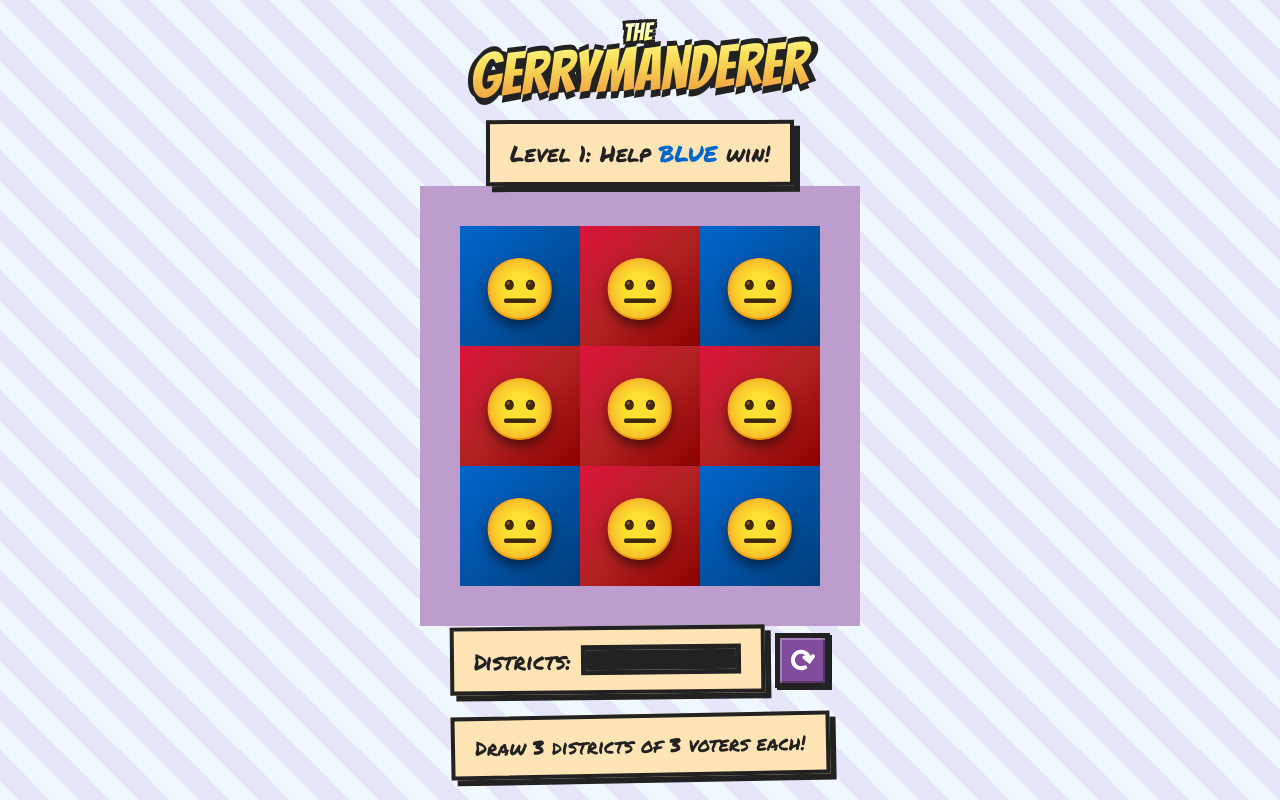
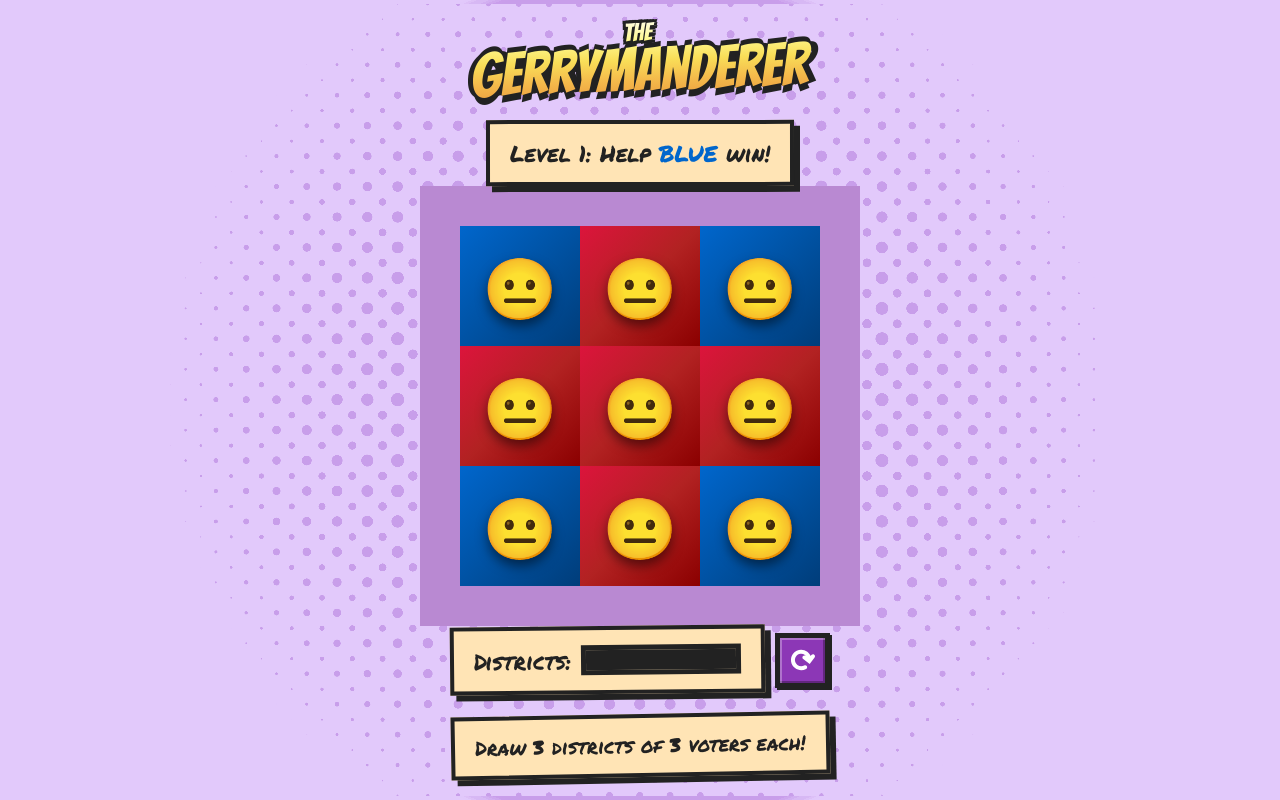
Before and after one commit to nicktwhalen/gerrymanderer, a Next.js app: page /game in a window 1280 px wide. Built offline with nearby package versions, Linux system fonts and the light colour scheme.

Commit message:
wip: halftone

```diff
--- a/src/app/layout.tsx
+++ b/src/app/layout.tsx
@@ -30,6 +30,8 @@
         />
       </head>
       <body>
+        <div className="halftone"></div>
+        <div className="bg-color"></div>
         <header>
           <Logo home={pathname === '/'} />
         </header>
--- a/src/components/Board/Board.module.css
+++ b/src/components/Board/Board.module.css
@@ -3,7 +3,7 @@
   display: flex;
   width: 100%;
   padding: 1rem;
-  background: #bd9cceff;
+  background: var(--pink);
   place-content: center;
   place-items: center;
 }
--- a/src/styles/layout.css
+++ b/src/styles/layout.css
@@ -29,8 +29,43 @@
   justify-content: start;
   padding: 1rem;
   margin: 0 auto;
-  background: linear-gradient(45deg, #e6e6fa 25%, #f0f8ff 0, #f0f8ff 50%, #e6e6fa 0, #e6e6fa 75%, #f0f8ff 0) 0% 0% / 3rem 3rem;
+  background: var(--pink);
   gap: 1rem;
+}
+
+.bg-color {
+  position: absolute;
+  background: #d1aaf9a2;
+  inset: 0;
+}
+
+.halftone {
+	--mask: radial-gradient(circle farthest-corner at center, rgb(0 0 0) 25%, rgb(0 0 0/ 0%));
+	--stop1: 3%;
+	--stop2: 90%;
+
+  position: absolute;
+	background: white;
+	filter: contrast(50);
+  inset: 0;
+  mix-blend-mode: screen;
+}
+
+.halftone::after {
+  --bg-size: 1.5rem;
+  --bg-position: calc(var(--bg-size) / 2);
+	--stop1: 3%;
+	--stop2: 65%;
+
+	position: absolute;
+	border: 4px solid;
+	background-image: radial-gradient(circle closest-side at center, black var(--stop1), transparent var(--stop2)), radial-gradient(circle at center, black var(--stop1), transparent var(--stop2));
+	background-position: 0 0, var(--bg-position) var(--bg-position);
+	background-repeat: round;
+	background-size: var(--bg-size) var(--bg-size);
+	content: '';
+	inset: 0;
+	mask-image: var(--mask);
 }
 
 header,
--- a/src/styles/vars.css
+++ b/src/styles/vars.css
@@ -2,7 +2,8 @@
   /* colors */
   --red: #dc143c;
   --blue: #06c;
-  --purple: #814c9c;
+  --pink: #b989d2;
+  --purple: #8c37b6;
   --white: #f0f0f0;
   --black: #222;
 
```
